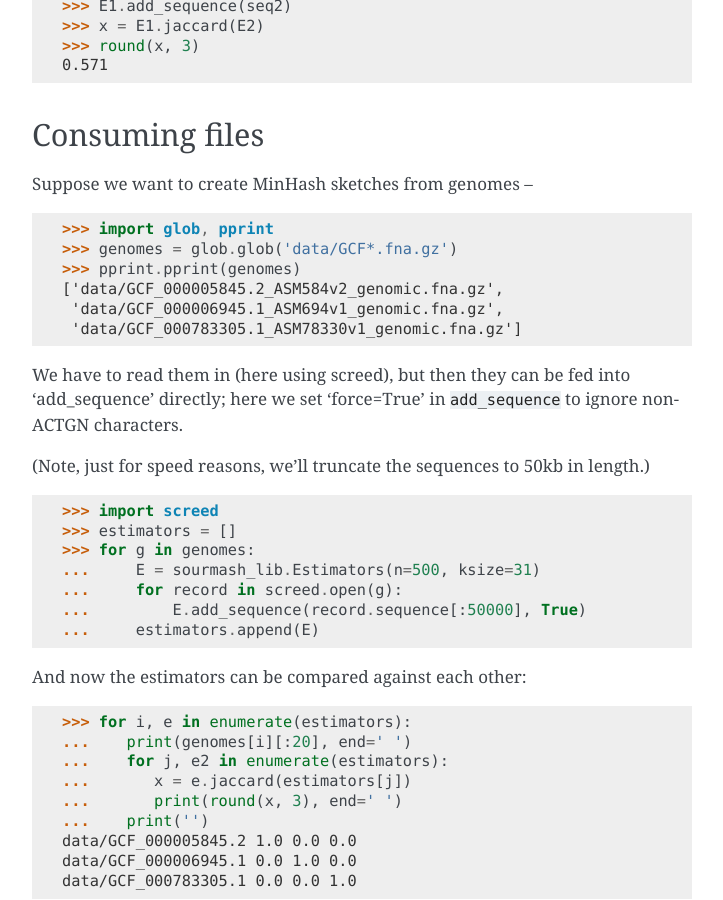
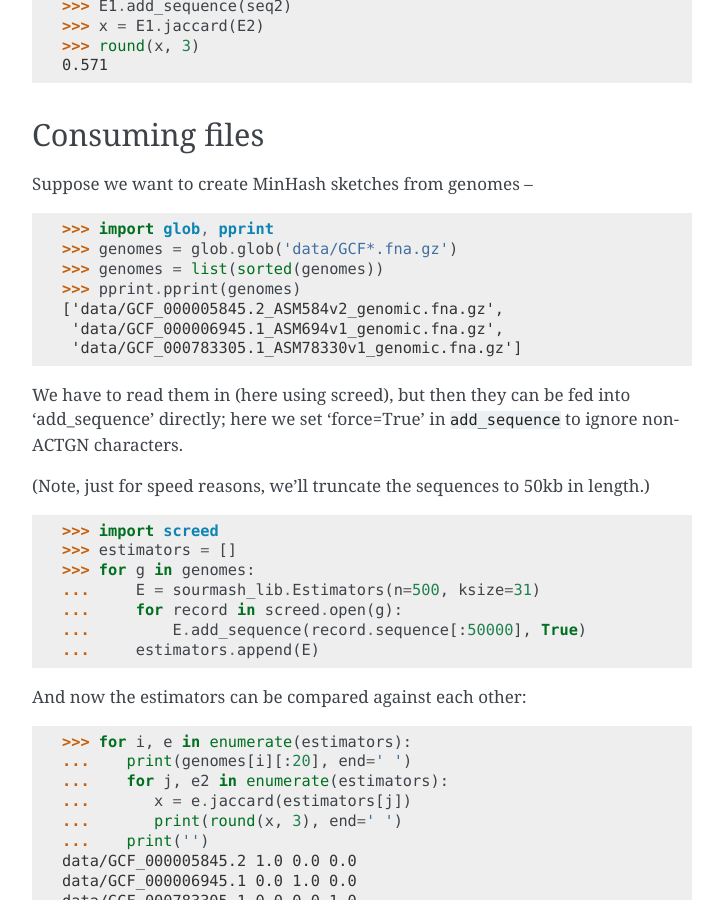
Before and after one commit to sourmash-bio/sourmash, a Sphinx documentation site: the page built from doc/api-example.rst, in a window 1280 px wide and 900 px high, scrolled down 763 px. Shown: the whole window, without its empty margins (388-1111 px from the left). Built offline with Sphinx 7.4.7, drawn with Linux system fonts in a browser that asks for light colours.

Commit message:
sorted genomes for test consistency reasons

```diff
--- a/doc/api-example.rst
+++ b/doc/api-example.rst
@@ -43,6 +43,7 @@ Suppose we want to create MinHash sketches from genomes --
 
 >>> import glob, pprint
 >>> genomes = glob.glob('data/GCF*.fna.gz')
+>>> genomes = list(sorted(genomes))
 >>> pprint.pprint(genomes)
 ['data/GCF_000005845.2_ASM584v2_genomic.fna.gz',
  'data/GCF_000006945.1_ASM694v1_genomic.fna.gz',
```
